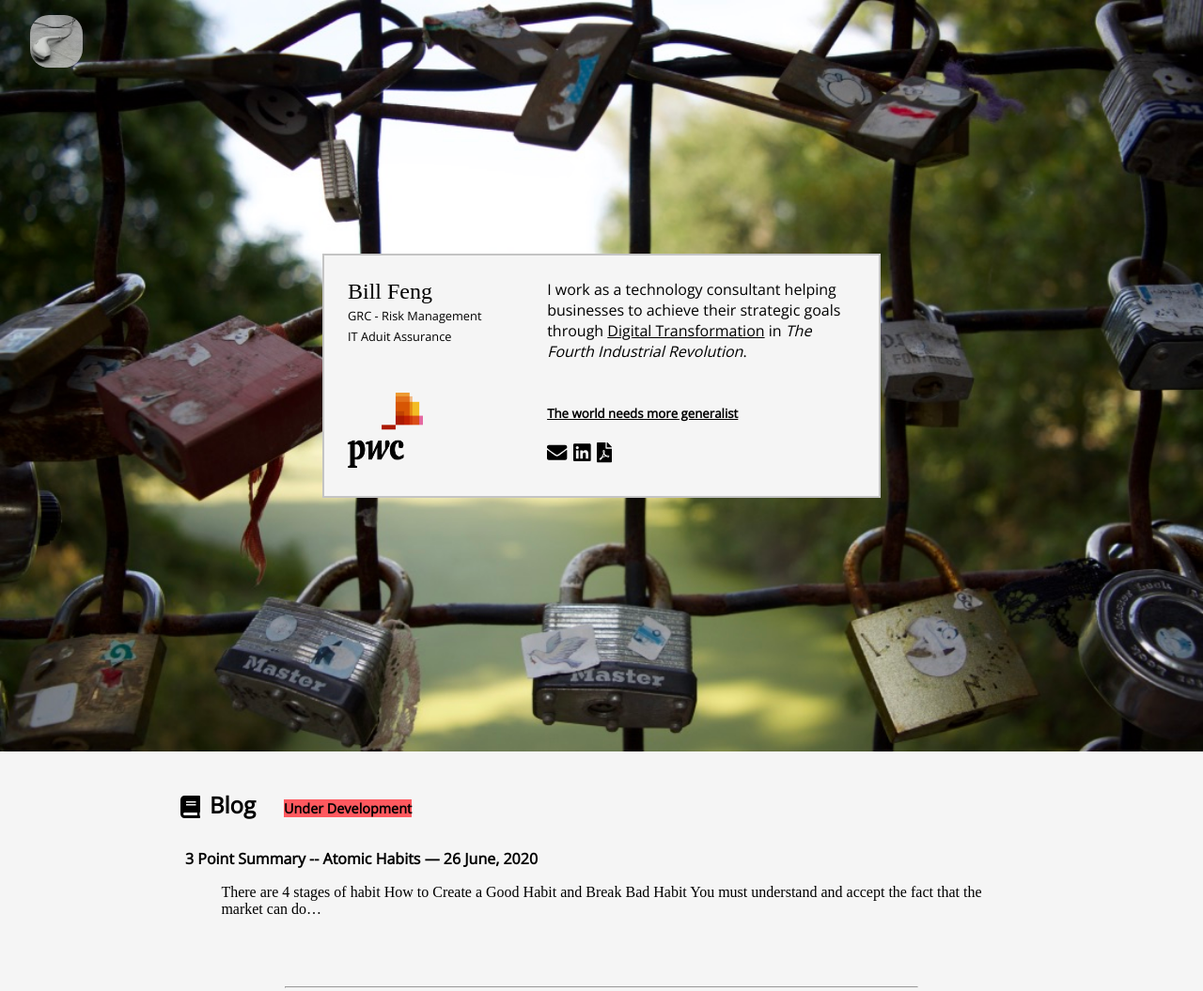
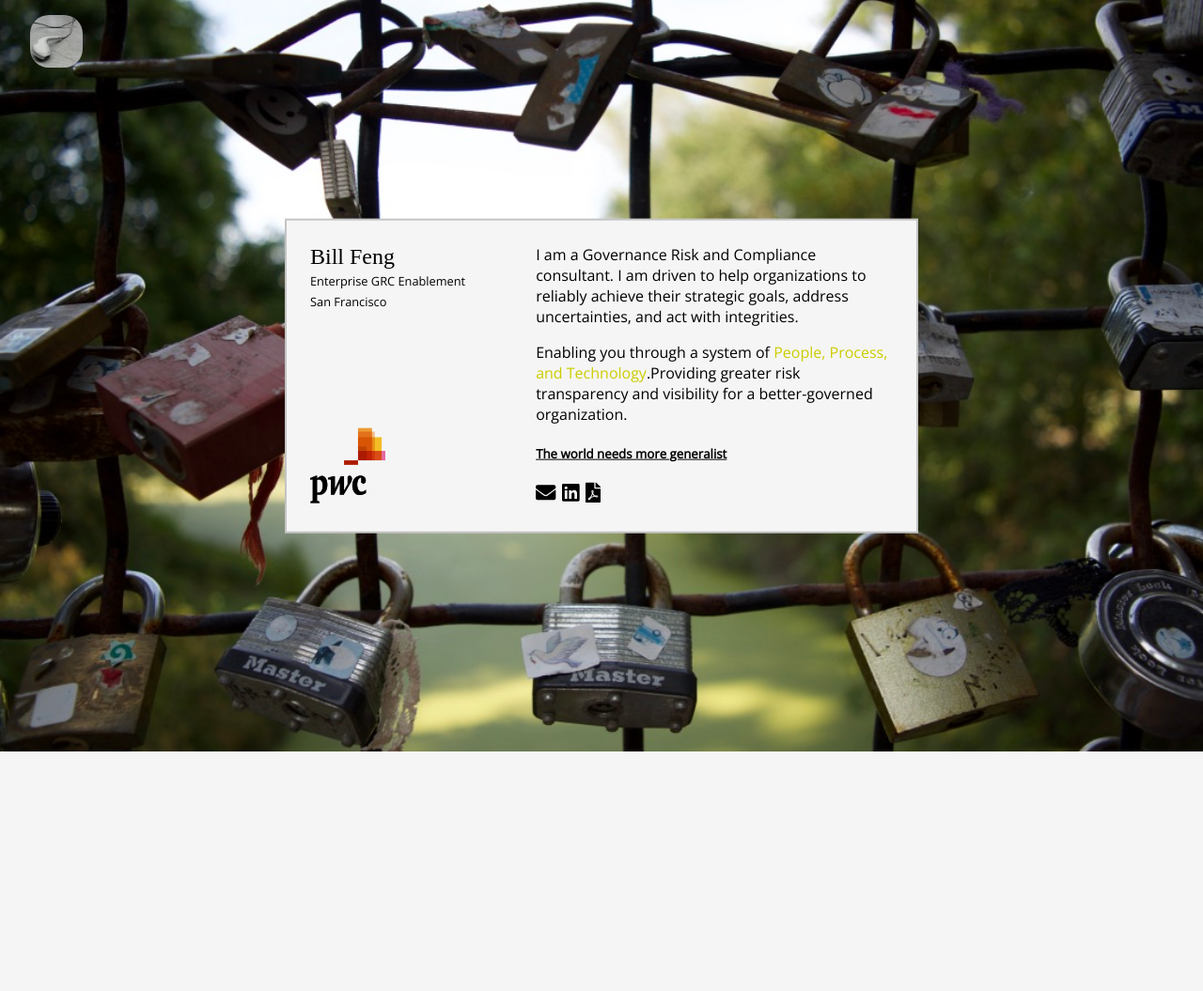
Before and after one commit to feng-bill/Resume-Portfolio, a Gatsby site in the folder resume_portfolio_v2/: page / in a window 1280 px wide. Shown: the top 1055 px of the page at 94% size. After the commit the page ends 800 px from the top, so only its background shows below. Built offline with nearby package versions, Linux system fonts and the light colour scheme; Gatsby itself is replaced by a stand-in of ours; a web font is replaced by a local one.

Commit message:
first comit

```diff
--- a/resume_portfolio_v2/src/pages/index.js
+++ b/resume_portfolio_v2/src/pages/index.js
@@ -4,8 +4,8 @@ import Layout from "../components/layout"
 
 import Header from "../components/header"
 import Card from "../sections/card/Card"
-import Blog from '../sections/blog/Blog'
-import Footer from '../components/footer'
+import Blog from "../sections/blog/Blog"
+import Footer from "../components/footer"
 
 import { config } from "@fortawesome/fontawesome-svg-core"
 config.autoAddCss = false
@@ -21,25 +21,14 @@ const index = () => (
     </header>
     <main>
       <Card />
-      <Layout>
+      {/* <Layout>
         <Blog />
-      </Layout>
+      </Layout> */}
     </main>
-    <footer>
+    {/* <footer>
       <Footer />
-    </footer>
+    </footer> */}
   </div>
 )
 
-export default index;
-
-
-
-//   <SEO title="Home" />
-  //   <h1>Hi people</h1>
-  //   <p>Welcome to your new Gatsby site.</p>
-  //   <p>Now go build something great.</p>
-  //   <div style={{ maxWidth: `300px`, marginBottom: `1.45rem` }}>
-  //     <Image />
-  //   </div>
-  //   <Link to="/page-2/">Go to page 2</Link>
+export default index
--- a/resume_portfolio_v2/src/sections/card/Card.css
+++ b/resume_portfolio_v2/src/sections/card/Card.css
@@ -1,11 +1,10 @@
-@import '~@fortawesome/fontawesome-svg-core/styles.css';
-
+@import "~@fortawesome/fontawesome-svg-core/styles.css";
 
 .landing {
   height: 100vh;
   /* height: calc(100vh - 15em); */
   /* background-color: floralwhite; */
-    background-image: url('../../images/lock.jpeg');
+  background-image: url("../../images/lock.jpeg");
   background-position-x: center;
   background-repeat: no-repeat;
   background-size: 100% auto;
@@ -15,10 +14,21 @@
   /* padding-top: 7em; */
 }
 
+.link {
+  /* color: #06c;
+  color: #66cc00; */
+  color: #cccc00;
+  text-decoration: none;
+}
+
+.link:hover {
+  color: black;
+}
+
 .card {
   position: relative;
   top: 50%;
-    width: 35em;
+  width: 50%;
   margin: auto;
   padding: 15px;
   transform: translateY(-50%);
@@ -26,8 +36,6 @@
   background-color: #f5f5f5;
   text-align: left;
 }
-
-
 
 .row {
   display: flex;
@@ -44,7 +52,7 @@
 }
 
 .name {
-    font-family: 'Rammetto One';
+  font-family: "Rammetto One";
   padding-bottom: 30px;
   font-size: 1.5em;
 }
@@ -53,21 +61,22 @@
   font-size: 0.8em;
 }
 
-.image {
-    padding-top: 50px;
+.pwcLogo {
+  position: absolute;
+  bottom: 5%;
   width: 5em;
   height: 5em;
 }
 
 .right {
-    font-family: 'Open Sans';
+  font-family: "Open Sans";
   float: right;
   width: 65%;
   padding-left: 2vw;
 }
 
 .contact {
-    position: absolute;
+  /* position: absolute; */
   bottom: 2vh;
 }
 
@@ -123,7 +132,7 @@
 
   .landing {
     height: 100vh;
-        background-image: url('../../images/lock.jpeg');
+    background-image: url("../../images/lock.jpeg");
     background-position-x: center;
     background-repeat: repeat-y;
     background-size: 100% auto;
--- a/resume_portfolio_v2/src/sections/card/Card.js
+++ b/resume_portfolio_v2/src/sections/card/Card.js
@@ -5,13 +5,18 @@ import resume from "./Bill_Feng_Resume.pdf"
 import "./Card.css"
 import { FontAwesomeIcon } from "@fortawesome/react-fontawesome"
 import { faFilePdf, faEnvelope } from "@fortawesome/free-solid-svg-icons"
-import { faLinkedin} from "@fortawesome/free-brands-svg-icons"
+import { faLinkedin } from "@fortawesome/free-brands-svg-icons"
 
 const Card = () => {
-
-  const mail = <FontAwesomeIcon icon={faEnvelope} size="lg" pull="left" className="icon" />
-  const pdf = <FontAwesomeIcon icon={faFilePdf} size="lg" pull="left" className="icon" />
-  const linkedin = <FontAwesomeIcon icon={faLinkedin} size="lg" pull="left" className="icon"/>
+  const mail = (
+    <FontAwesomeIcon icon={faEnvelope} size="lg" pull="left" className="icon" />
+  )
+  const pdf = (
+    <FontAwesomeIcon icon={faFilePdf} size="lg" pull="left" className="icon" />
+  )
+  const linkedin = (
+    <FontAwesomeIcon icon={faLinkedin} size="lg" pull="left" className="icon" />
+  )
 
   return (
     <section className="landing">
@@ -23,26 +28,33 @@ const Card = () => {
               Bill Feng <br />
             </span>
             <span className="subTitle">
-              GRC - Risk Management
+              Enterprise GRC Enablement
               <br />{" "}
             </span>
-            <span className="subTitle">IT Aduit Assurance</span>
+            <span className="subTitle">San Francisco</span>
             <div>
-              <img src={pwc} className="image" alt="PwC Logo" />
+              <a href="https://www.pwc.com/us/en/services/risk-assurance/digital-risk-solutions/integrated-digital-governance-risk-compliance.html">
+                <img src={pwc} className="pwcLogo" alt="PwC Logo" />
+              </a>
             </div>
           </div>
           <div className="column right">
             <div>
-              I work as a technology consultant helping businesses to achieve
-              their strategic goals through&nbsp;
-              <span>
-                <a href="https://www.mckinsey.com/business-functions/organization/our-insights/unlocking-success-in-digital-transformations">
-                  <u>Digital Transformation</u>
-                </a>
-              </span>
-              &nbsp;in
-              <i> The Fourth Industrial Revolution</i>.<br />
+              I am a Governance Risk and Compliance consultant. I am driven to
+              help organizations to reliably achieve their strategic goals,
+              address uncertainties, and act with integrities.
             </div>
+            <p>
+              Enabling you through a system of{" "}
+              <a
+                className="link"
+                href="https://cio-wiki.org/wiki/Leavitt%27s_Alignment_Model"
+              >
+                People, Process, and Technology
+              </a>
+              .Providing greater risk transparency and visibility for a
+              better-governed organization.
+            </p>
             <div className="contact">
               <h5>
                 <u>
--- a/resume_portfolio_v2/src/styles/global.css
+++ b/resume_portfolio_v2/src/styles/global.css
@@ -1,5 +1,7 @@
 html {
   font-family: "Open Sans", "Serif", "Times";
+  color: #000;
+
   /* background: linear-gradient(135deg, #e3ffe7 0%, #d9e7ff 100%); */
   background-color: #f5f5f5;
   /* background-color: #eec0c6; */
@@ -8,20 +10,18 @@ html {
 }
 
 body {
-    margin : 0px 0px;
+  margin: 0px 0px;
   padding: 0px;
 }
 
 a {
   color: inherit;
   text-decoration: none;
-
 }
 
-b{
+b {
   font-weight: 900;
 }
-
 
 /* .icon:hover {
     text-decoration: none;
@@ -32,7 +32,7 @@ b{
 hr {
   width: 75%;
   margin-bottom: 50px;
-    margin-top: 50px ;
+  margin-top: 50px;
   size: 0.5px;
   box-shadow: none;
 }
```
Also changed, not shown: 2 other files. Lines whose indentation alone changed are shown as unchanged.
